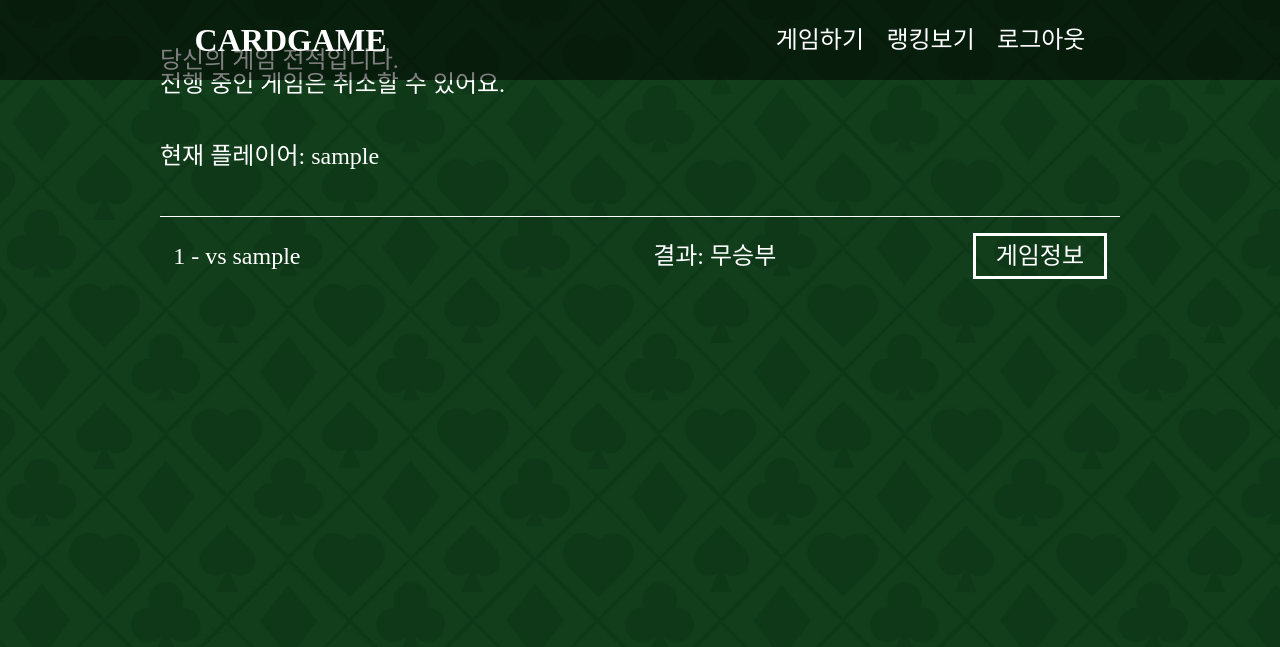
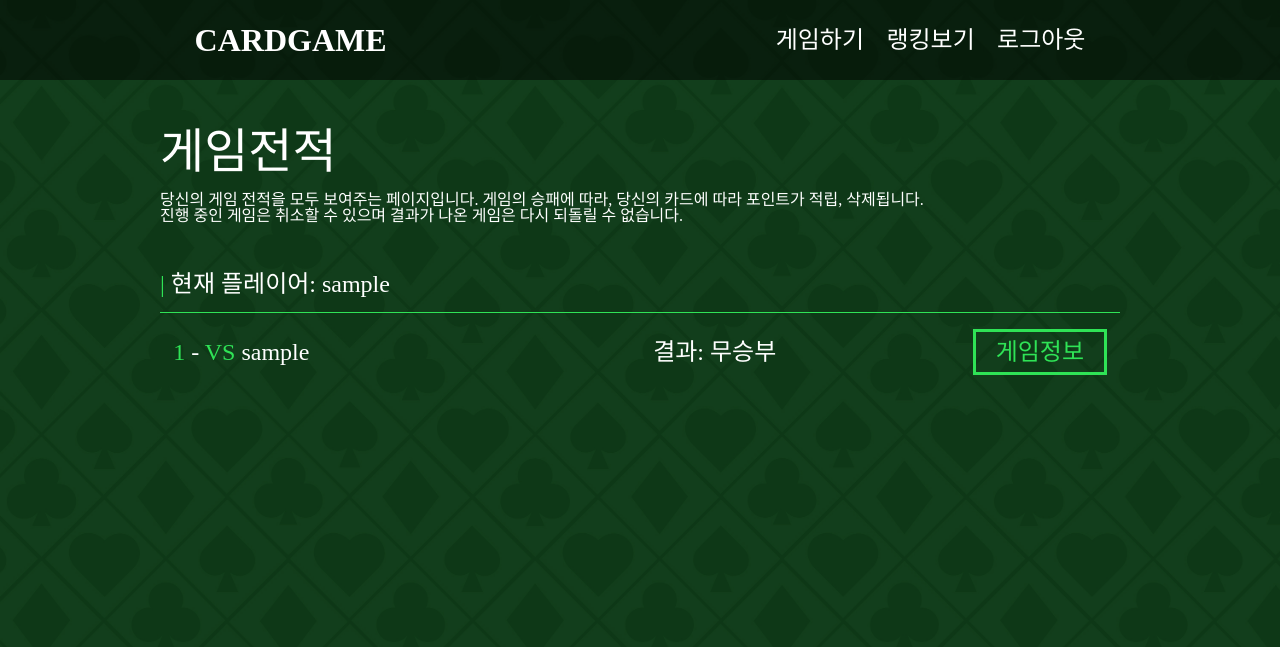
Before and after one commit to mxnxzuzi/CardGame, a Django app: page /list/ in a window 1280 px wide. Shown: the top 647 px of the page. Run offline with Django 5.2, Linux system fonts and the light colour scheme; a user stored in the database is signed in; tables that the repository leaves empty hold one stand-in row (values such as "Sample post"); some web fonts are replaced.

Commit message:
[Fix] game list 및 버튼 CSS 수정

```diff
--- a/static/css/game/game_list.css
+++ b/static/css/game/game_list.css
@@ -1,6 +1,16 @@
-#description,
+
 #login-info {
-  margin: 3rem 10rem;
+ margin:1rem 10rem
+}
+#login-info strong{
+  color: rgb(47, 227, 86)
+}
+#description > p{
+  font-size: 3rem;
+  margin-bottom: 1rem;
+}
+#description{
+  font-size: 1rem; margin: 3rem 10rem;
 }
 
 #game-list {
@@ -8,11 +18,13 @@
   flex-direction: column;
   align-items: center;
   justify-content: center;
-  border-top: 1px solid white;
+  border-top: 1px solid rgb(47, 227, 86);
   padding-top: 1rem;
   margin: 0 10rem;
 }
-
+main{
+  margin-top: 5rem;
+}
 .game {
   display: flex;
   flex-direction: row;
@@ -32,7 +44,8 @@
   padding: 0.5rem;
   width: 7rem;
   text-align: center;
-  border: 3px solid white;
+  border: 3px solid rgb(47, 227, 86);
+  color: rgb(47, 227, 86);
   transition: transform 0.3s;
 }
 .game-detail:hover {
@@ -44,11 +57,14 @@
   align-items: center;
   gap: 0.5rem;
 }
+.user-info>strong{
+  color: rgb(47, 227, 86);
+}
 .game-info button {
   background-color: transparent;
-  color: white;
+  color: rgb(47, 227, 86);;
   padding: 0.5rem;
-  border: 3px solid white;
+  border: 3px solid rgb(47, 227, 86);;
   cursor: pointer;
   font-family: "WarhavenB";
   transition: transform 0.3s;
--- a/static/css/style.css
+++ b/static/css/style.css
@@ -5,7 +5,7 @@ body {
   color: white;
   font-size: 1.5rem;
 }
-body::before{
+body::before {
   content: "";
   display: block;
   background-image: url(../img/game_table.jpg);
@@ -25,7 +25,8 @@ main {
 }
 header {
   position: fixed;
-  top: 0; left: 0;
+  top: 0;
+  left: 0;
   height: 5rem;
   width: 100%;
   background-color: rgba(0, 0, 0, 0.5);
@@ -46,7 +47,8 @@ header {
 }
 footer {
   position: fixed;
-  bottom: 0; left: 0;
+  bottom: 0;
+  left: 0;
   height: 100px;
   width: 100%;
   height: 3rem;
@@ -70,7 +72,7 @@ a {
 }
 .btn {
   padding: 1rem;
-  font-size: 2.5rem;
+  font-size: 2rem;
   border: 3px solid white;
   transition: background-color 0.3s, transform 0.3s;
 }
@@ -83,7 +85,7 @@ a {
   color: white;
   padding: 1rem;
   border: 3px solid white;
-  font-size: 2.5rem;
+  font-size: 2rem;
   cursor: pointer;
   font-family: "WarhavenB";
 }
--- a/templates/game/game_list.html
+++ b/templates/game/game_list.html
@@ -3,18 +3,19 @@
 <title>전적보기</title>{% endblock %} {%block content%}
 
 <div id="description">
-  당신의 게임 전적입니다.<br />전행 중인 게임은 취소할 수 있어요.
+  <p>게임전적</p>
+  당신의 게임 전적을 모두 보여주는 페이지입니다. 게임의 승패에 따라, 당신의 카드에 따라 포인트가 적립, 삭제됩니다. <br />진행 중인 게임은 취소할 수 있으며 결과가 나온 게임은 다시 되돌릴 수 없습니다.
 </div>
 <div id="login-info">
-  <p>현재 플레이어: {{user.nickname}}</p>
+  <p><strong>|</strong> 현재 플레이어: {{user.nickname}}</p>
 </div>
 <div id="game-list">
   {% for user_game in user_games %}
   <div class="game">
     {% if user_game.attack_user.id == user.id %}
-    <div class="user-info">{{ forloop.revcounter }} - vs {{ user_game.defend_user.nickname }}</div>
+    <div class="user-info"><strong>{{ forloop.revcounter }}</strong> - <strong>VS</strong> {{ user_game.defend_user.nickname }}</div>
     {% else %}
-    <div class="user-info">{{ forloop.revcounter }} - vs {{ user_game.attack_user.nickname }}</div>
+    <div class="user-info"><strong>{{ forloop.revcounter }}</strong> - <strong>VS</strong> {{ user_game.attack_user.nickname }}</div>
     {% endif %}
 
     {% if user_game.now == False %}
@@ -29,7 +30,7 @@
       {% else %}
       <div class="game-info">
         진행중...
-        <a href="{% url 'game:defend' user_game.id %}?counter={{ forloop.revcounter }}">반격하기</a>
+        <a href="{% url 'game:defend' user_game.id %}?counter={{ forloop.revcounter }}"><button>반격하기</button></a>
       </div>
       {% endif %}
     {% else %}
```
Also changed, not shown: static/css/game/game_attack.css (+5 -15 lines), static/css/game/game_defend.css (+16 -1 lines), static/css/game/game_detail.css (+3 -4 lines).
